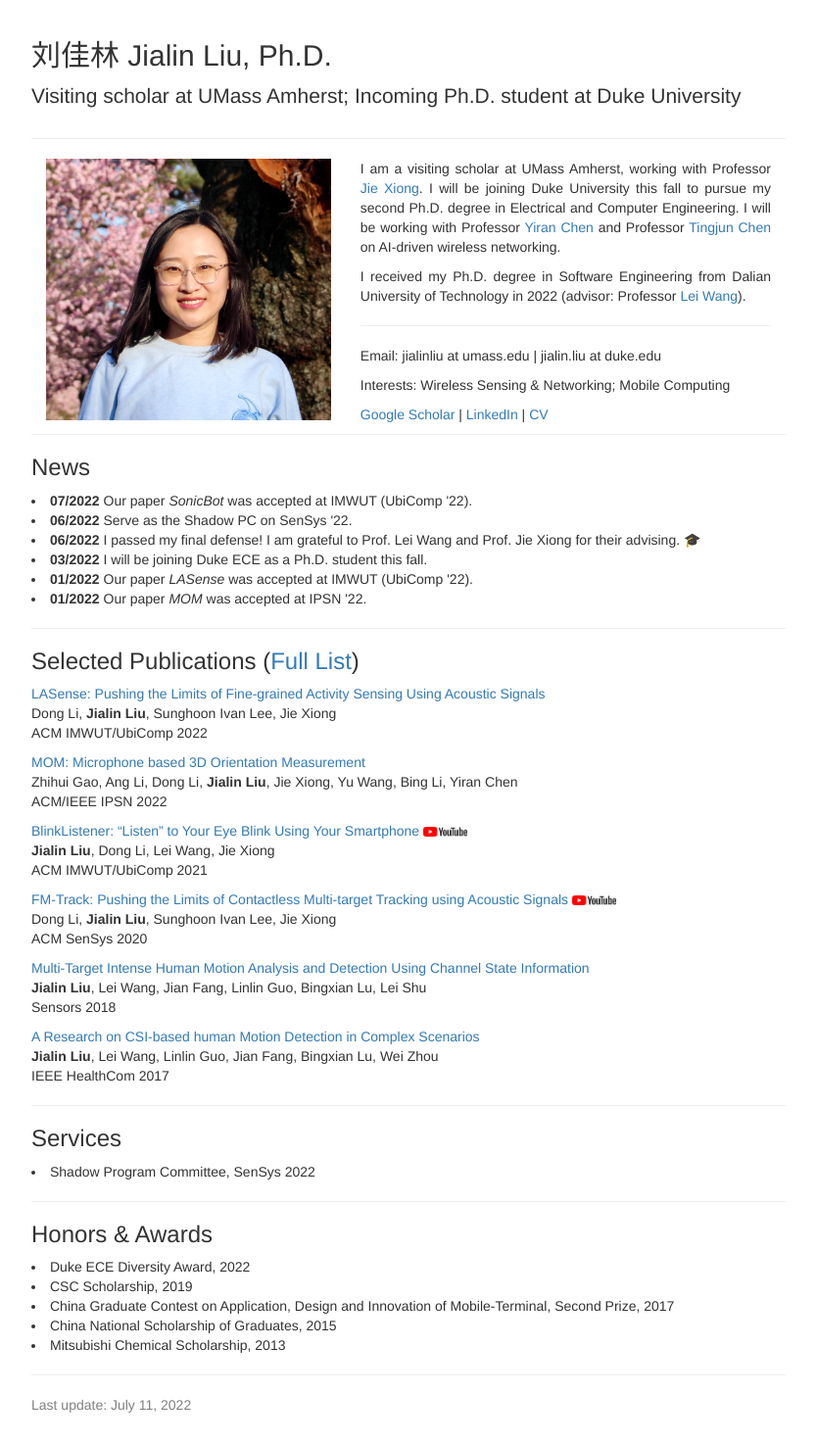
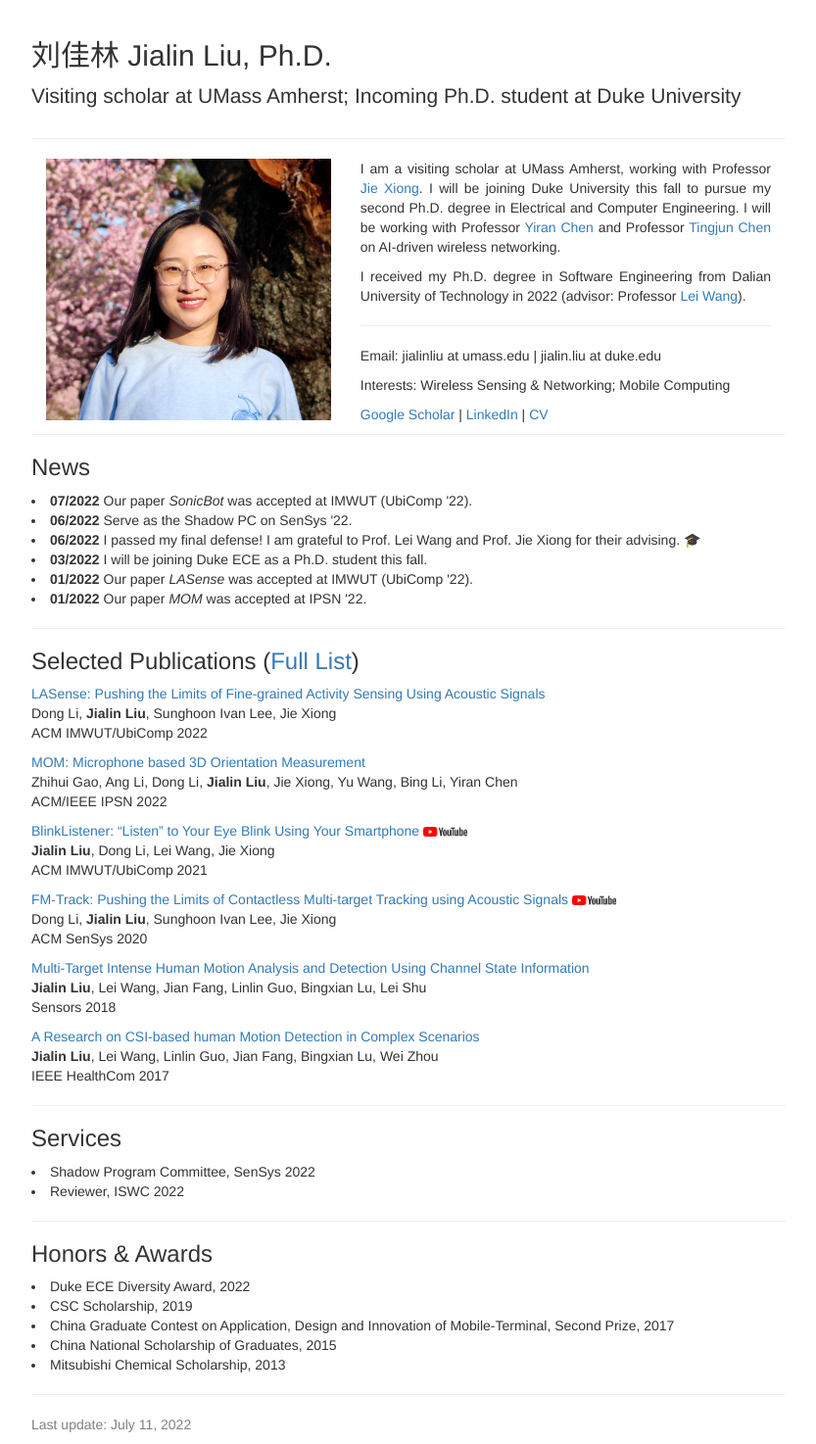
Before and after one commit to jialinliu33/jialinliu33.github.io, a Jekyll site: the page built from index.md, in a window 1280 px wide. Shown: the whole page at 98% size, without its empty margins (223-1056 px from the left). Built offline with Jekyll 4.4.1, drawn with Linux system fonts in a browser that asks for light colours; our own code applies the rules of GitHub Pages for plain Markdown files; comment, search, counter and statistics services are not loaded.

Commit message:
Update index.md

```diff
--- a/index.md
+++ b/index.md
@@ -55,6 +55,7 @@
       <hr style="clear:both"/>
       <h3>Services</h3>
       <li>Shadow Program Committee, SenSys 2022</li>
+      <li>Reviewer, ISWC 2022</li>
       <hr style="clear:both"/>
       <h3>Honors & Awards</h3>
       <li>Duke ECE Diversity Award, 2022</li>
```
